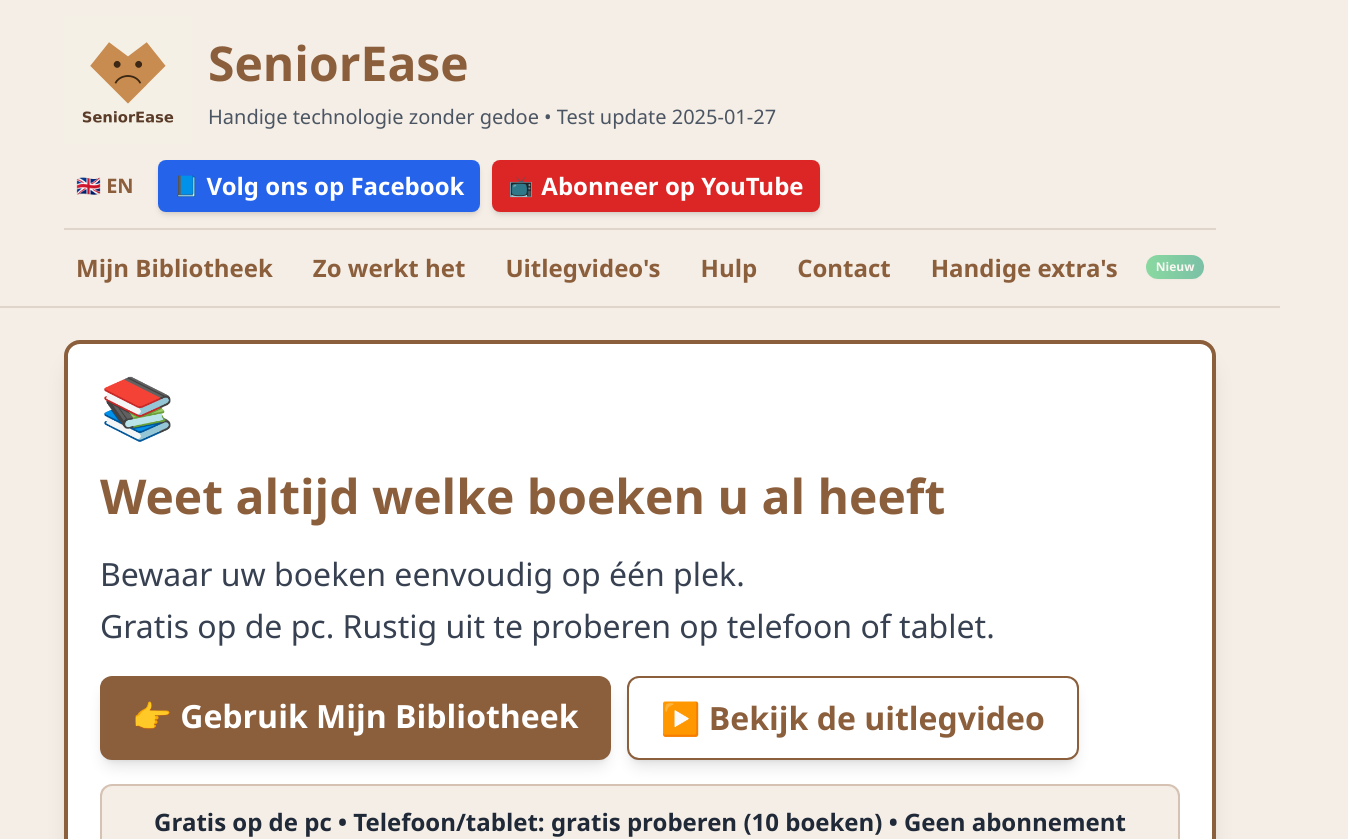
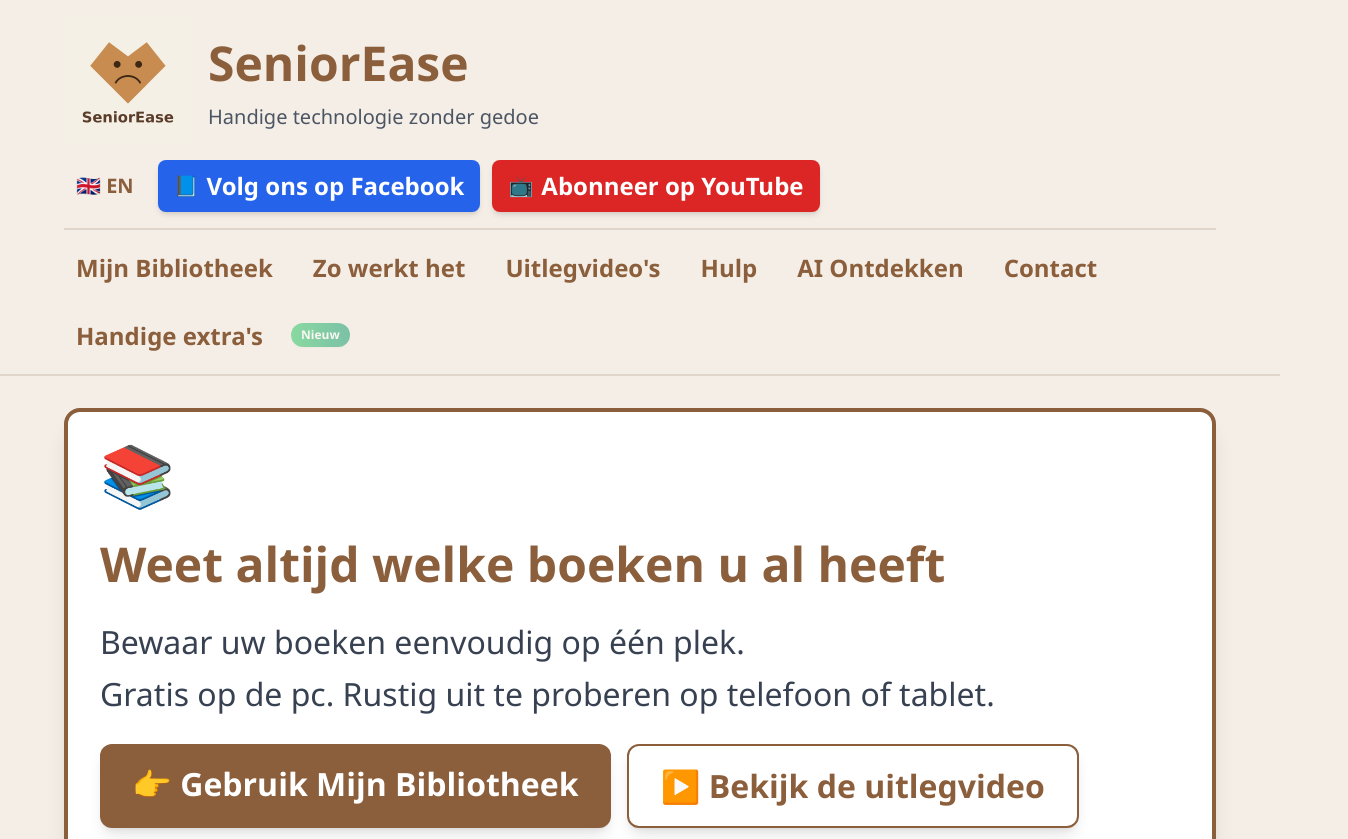
Before and after one commit to cmvdeut/seniorease-site, a Next.js app in the folder seniorease-project/: page / in a window 1280 px wide. Shown: the top 839 px of the page, 1348 px wide, since content can reach past the window. Built offline with nearby package versions, Linux system fonts and the light colour scheme.

Commit message:
Verwijder 'Test update 2025-01-27' uit homepage

```diff
--- a/seniorease-project/app/page.tsx
+++ b/seniorease-project/app/page.tsx
@@ -91,7 +91,7 @@ export default function Home() {
                     SeniorEase
                   </h1>
                   <p className="text-senior-sm text-gray-600">
-                    Handige technologie zonder gedoe • Test update 2025-01-27
+                    Handige technologie zonder gedoe
                   </p>
                 </div>
               </div>
@@ -150,6 +150,12 @@ export default function Home() {
                   className="text-senior-base font-bold text-primary hover:text-primary-dark transition-colors px-3 py-2 rounded-lg hover:bg-primary/10"
                 >
                   Hulp
+                </Link>
+                <Link
+                  href="/wat-is-ai"
+                  className="text-senior-base font-bold text-primary hover:text-primary-dark transition-colors px-3 py-2 rounded-lg hover:bg-primary/10"
+                >
+                  AI Ontdekken
                 </Link>
                 <Link
                   href="/contact"
```
